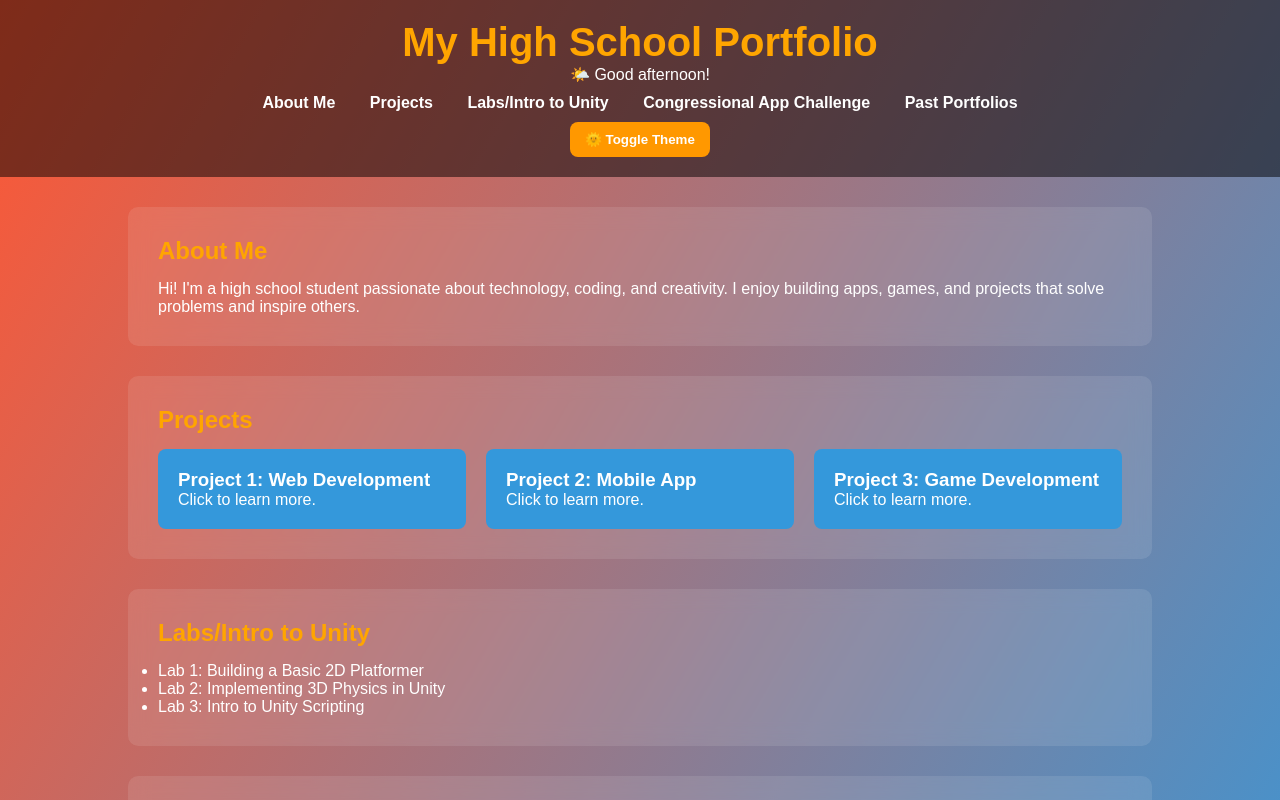
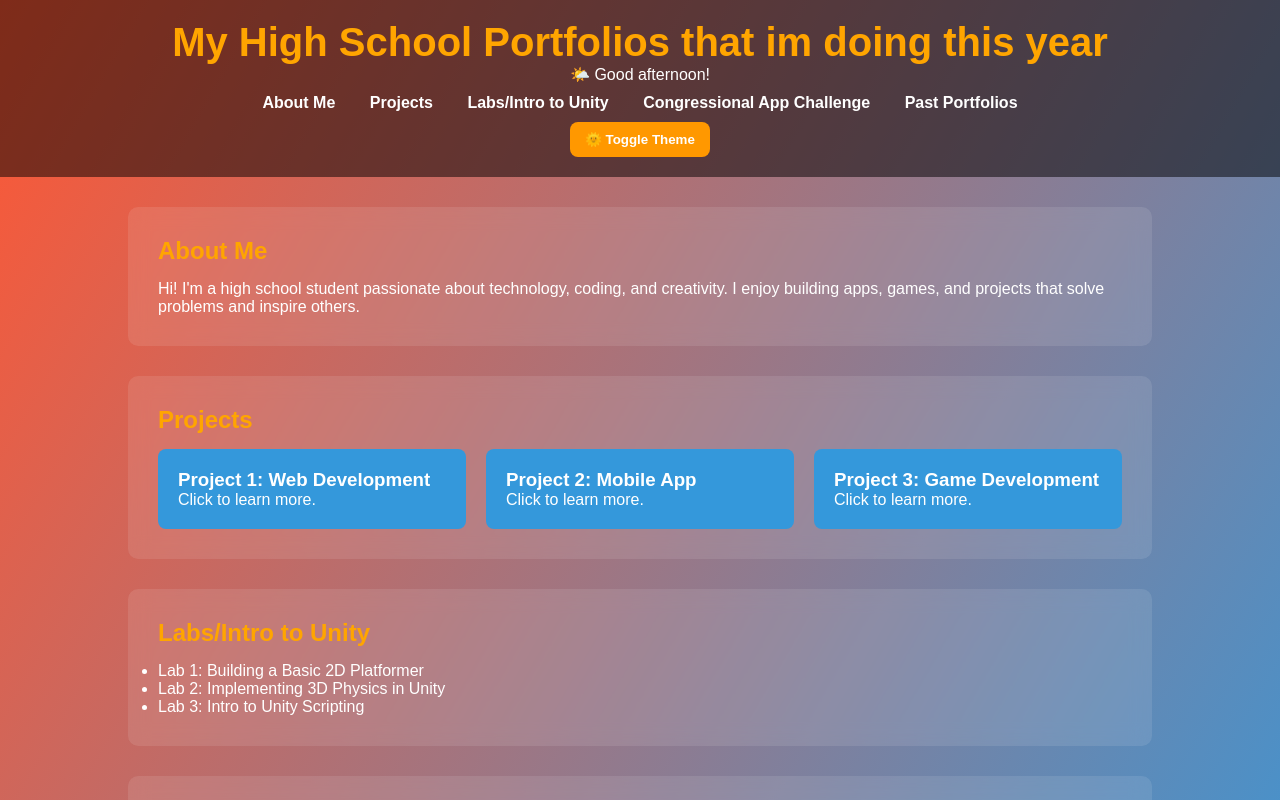
Before and after one commit to msookdeo249-star/portfolio, a plain HTML site: page index.html in a window 1280 px wide. Shown: the top 800 px of the page. Drawn offline with Linux system fonts and the light colour scheme.

Commit message:
Update index.html

```diff
--- a/index.html
+++ b/index.html
@@ -3,13 +3,13 @@
 <head>
   <meta charset="UTF-8" />
   <meta name="viewport" content="width=device-width, initial-scale=1.0" />
-  <title>High School Portfolio</title>
+  <title>My High School Portfolio</title>
   <link rel="stylesheet" href="styles.css" />
 </head>
 <body>
   <header>
     <div class="logo">
-      <h1>My High School Portfolio</h1>
+      <h1>My High School Portfolios that im doing this year</h1>
       <p id="greeting"></p>
     </div>
     <nav>
```
